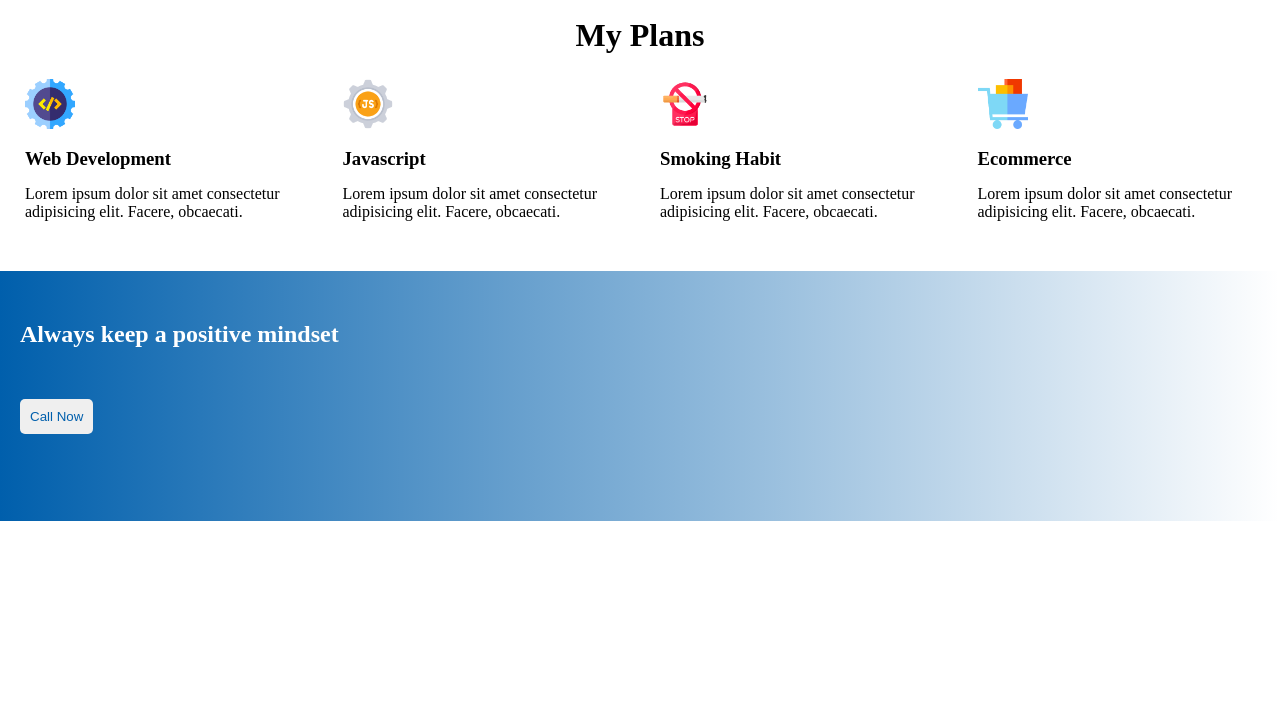
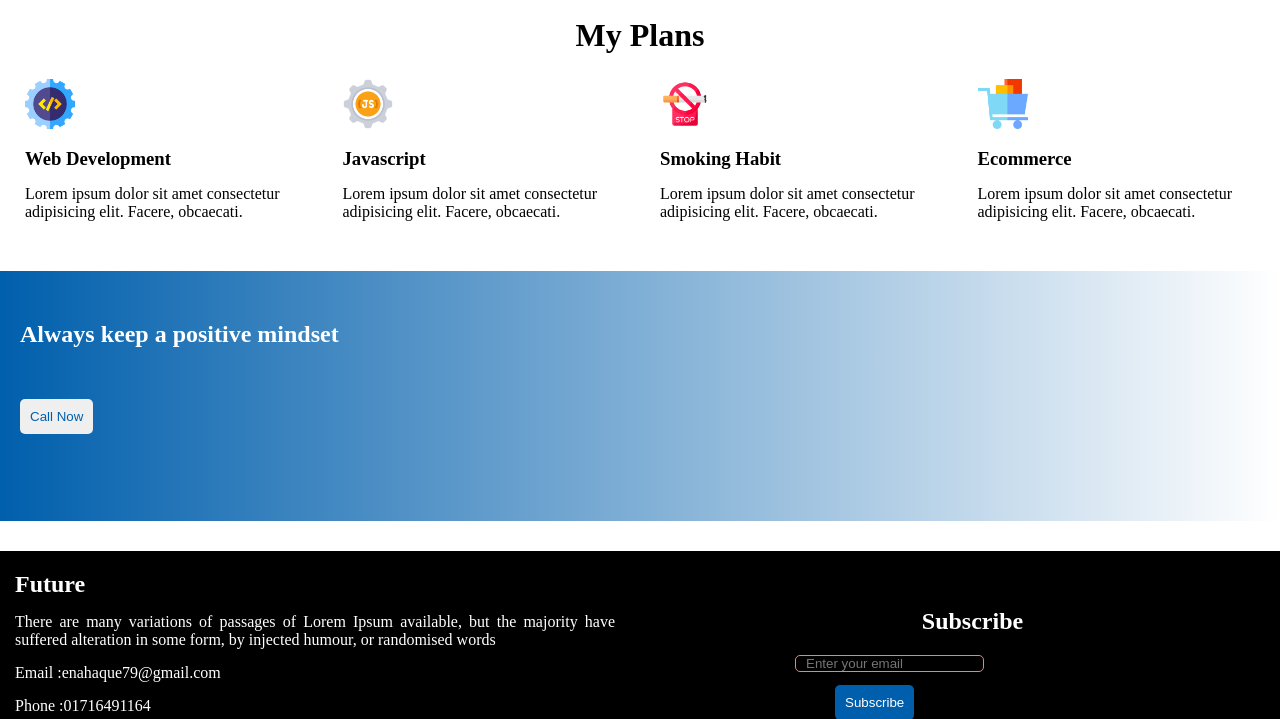
Before and after one commit to MuhammadEnamulHaque79/Lucky7_Assignment_1, a plain HTML site: page index.html in a window 1280 px wide. Shown: the part 1424-2143 px from the top of the page. Before the commit the page ends 1945 px from the top, so only its background shows below. Drawn offline with Linux system fonts and the light colour scheme.

Commit message:
footer section completed

```diff
--- a/index.html
+++ b/index.html
@@ -104,6 +104,28 @@
         </section>
 
     </main>
+    <!------Footer section start from here-->
+    <section>
+        <footer class="footer-section">
+            <div class="future">
+                <h1 class="footer-title">Future</h1>
+                <p class="footer-description">There are many variations of passages of Lorem Ipsum available, but the majority have suffered alteration in some form, by injected humour, or randomised words</p>
+                <p>Email :<span>enahaque79@gmail.com</span></p>
+                <p>Phone :<span>01716491164</span> </p>
+                <img src="images/icons/fb.png" alt="img">
+                <img src="images/icons/twitter.png" alt="img">
+                <img src="images/icons/youtube.png" alt="img">
+            </div>
+
+            <div class="subscribe">
+                <h1>Subscribe</h1>
+                <input type="email" placeholder="Enter your email">
+
+                <button class="btn-subscribe">Subscribe</button>
+            </div>
+
+        </footer>
+    </section>
 </body>
 
 </html>
--- a/style.css
+++ b/style.css
@@ -65,11 +65,6 @@
         margin-top: 20px;
     }
 
-    imput{
-        background: #444343;
-
-    }
-
     /*My plans section styles*/
 
     .plan-section-heading{
@@ -124,3 +119,73 @@
         border: none;
         color: #005FAC;
     }
+
+
+    .footer-section{
+        margin-top: 30px;
+        display: flex;
+        width: 100%;
+        justify-content: center;
+        align-items: center;
+        background-color:black;
+       gap:50px;
+       position: relative; /*doing here*/
+    }
+
+    .future{
+        width: 50%;
+    }
+
+    .footer-title{
+        color: white;
+        margin-top: 20px;
+        margin-left: 15px;
+        /* text-align: center; */
+    }
+
+   .future p{
+    color: white;
+    margin-top: 15px;
+    margin-left: 15px;
+    text-align: justify;
+   }
+
+   .future img{
+    margin-top: 10px;
+    margin-left: 15px;
+   }
+
+   /*footer section styling start from here*/
+
+   .subscribe{
+    width: 50%;
+   }
+
+
+   .subscribe h1{
+    color: white;
+    text-align: center;
+    margin-bottom: 20px;
+   }
+
+   input{
+    background-color: black;
+    border-radius: 5px;
+    border: 1px solid lightcoral;
+    position: absolute;/*doing here*/
+    margin-left: 130px;
+    padding-left: 10px;
+  }
+
+
+
+   .btn-subscribe{
+    background-color: #005FAC;
+    padding: 10px;
+    border-radius: 5px;
+    border: none;
+    color: white;
+    margin-top: 30px;
+    margin-left: 170px;
+
+   }
```
